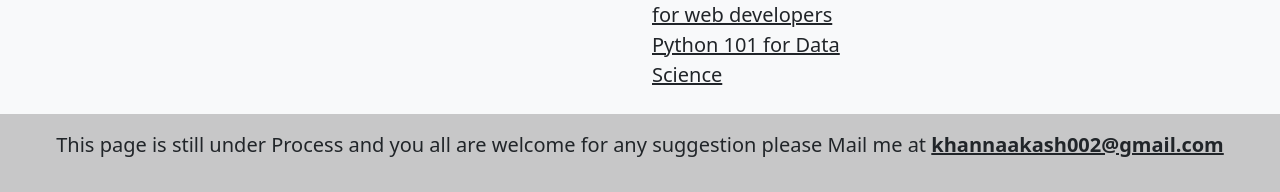
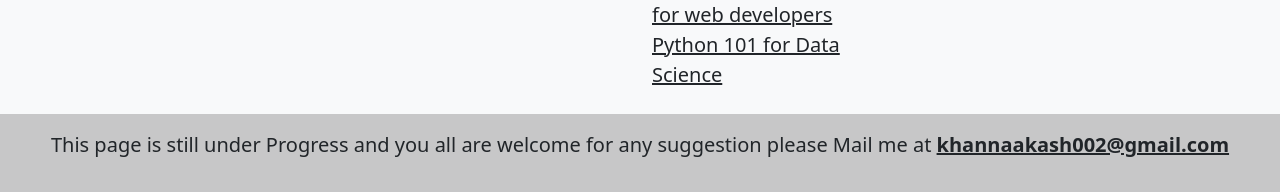
Before and after one commit to Akashkhanna1/portfolio, a plain HTML site: page index.html in a window 1280 px wide. Shown: the part 2553-2745 px from the top of the page. Drawn offline with nearby package versions, Linux system fonts and the light colour scheme; a script that the page names is missing.

Commit message:
Update index.html

```diff
--- a/index.html
+++ b/index.html
@@ -115,7 +115,7 @@
 
   <!-- Copyright -->
   <div class="text-center p-3" style="background-color: rgba(0, 0, 0, 0.2)">
-    <p>This page is still under Process and you all are welcome for any suggestion please Mail me at <strong><a href="https://mail.google.com" id="icon">khannaakash002@gmail.com</a></strong></p>
+    <p>This page is still under Progress and you all are welcome for any suggestion please Mail me at <strong><a href="https://mail.google.com" id="icon">khannaakash002@gmail.com</a></strong></p>
   </div>
   <!-- Copyright -->
 </footer>
```
